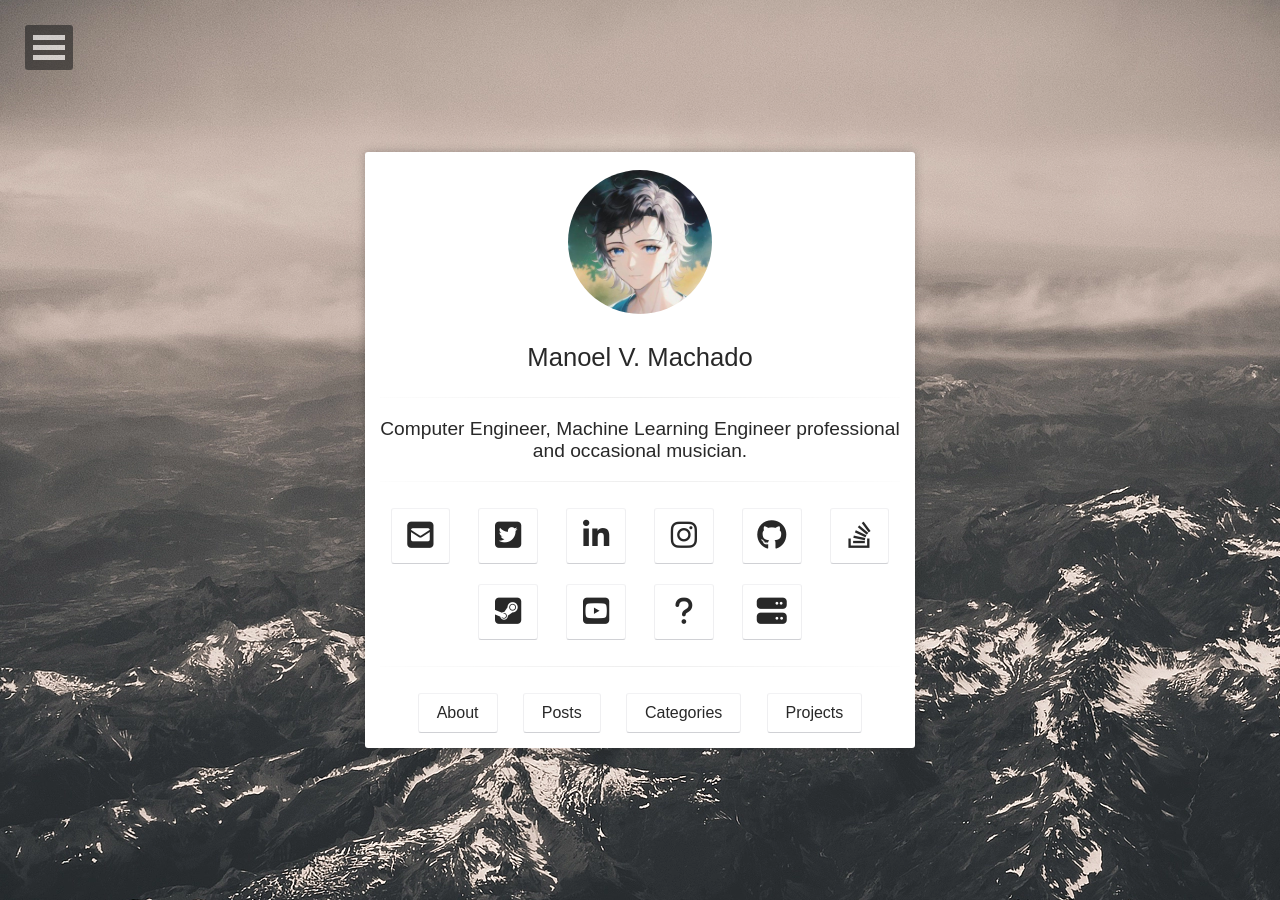
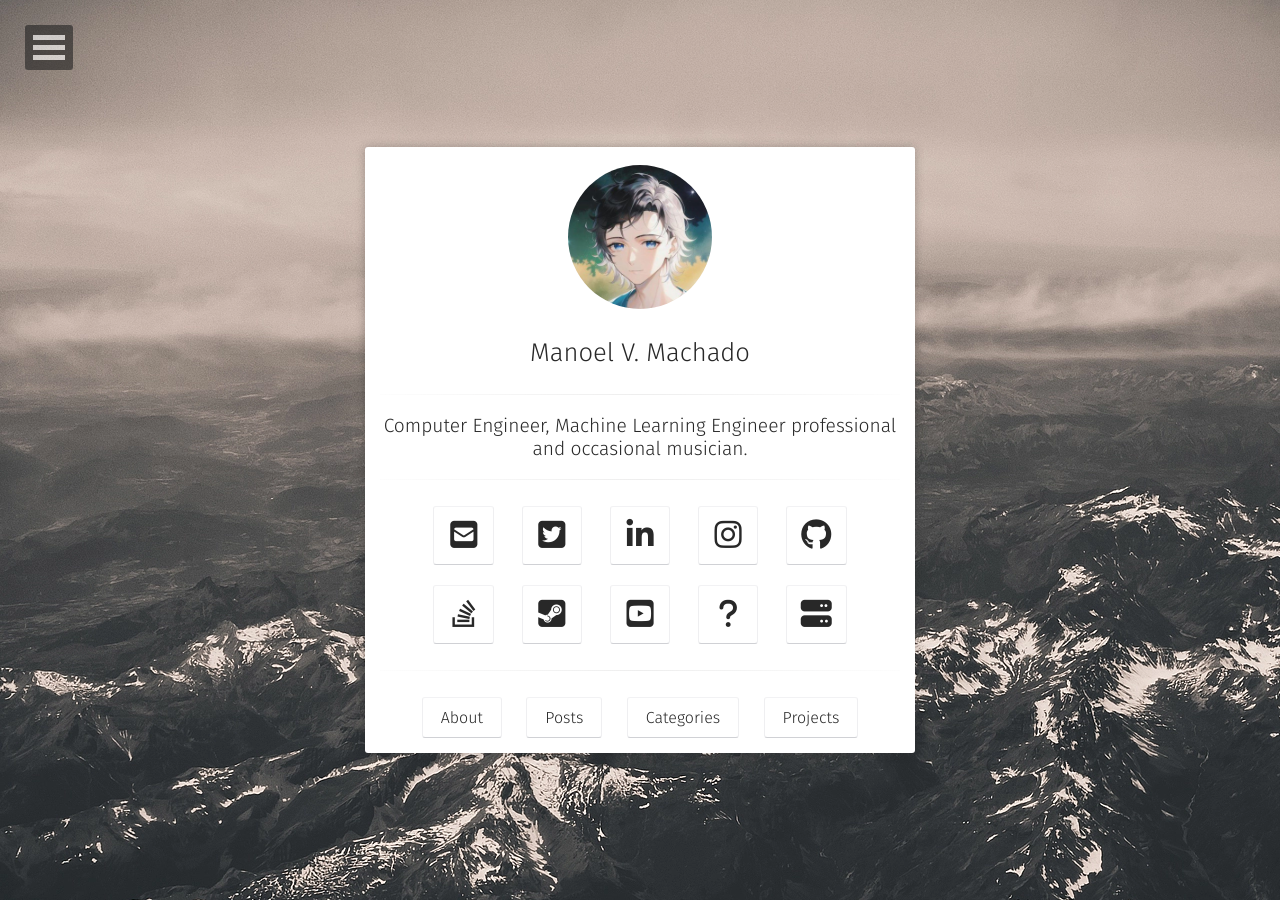
Before and after one commit to ryukinix/ryukinix.github.io, a Jekyll site: the page built from index.html, in a window 1280 px wide. Built offline with Jekyll 4.4.1, drawn with Linux system fonts in a browser that asks for light colours.

Commit message:
fix: site font refactor using fire sans and social links size

```diff
--- a/_includes/social-links.html
+++ b/_includes/social-links.html
@@ -1,5 +1,5 @@
 <hr class="hr-line">
-    <h3 class="title" style="font-size:30px;">
+    <h3 class="title" style="font-size:31px;">
         {% if site.email %}<a class="social-btn" href="mailto:{{ site.email }}" target="_blank"><i class="fas fa-fw fa-envelope-square"></i></a>{% endif %}
         {% if site.twitter %}<a class="social-btn" href="http://twitter.com/{{ site.twitter }}" target="_blank"><i class="fab fa-fw fa-twitter-square"></i></a>{% endif %}
         {% if site.facebook %}<a class="social-btn" href="http://facebook.com/{{ site.facebook }}" target="_blank"><i class="fab fa-fw fa-facebook-square"></i></a>{% endif %}
--- a/_sass/variables.scss
+++ b/_sass/variables.scss
@@ -27,7 +27,7 @@ $danger				 : #C64537;
 $info		         : #308cbc;
 
 //fonts
-$font1               : sans-serif;
+$font1               : 'Fira Sans', sans-serif;
 $font2               : Inconsolata;
 $alt-font            : serif;
 $doc-font-size       : 16;
--- a/_sass/vendor/google-fonts.scss
+++ b/_sass/vendor/google-fonts.scss
@@ -1,162 +1 @@
-/* FIRA Sans */
-/* latin-ext */
-@font-face {
-  font-family: 'Fira Sans';
-  font-style: normal;
-  font-weight: 300;
-  src: local('Fira Sans Light'), local('FiraSans-Light'), url(https://fonts.gstatic.com/s/firasans/v5/VTBnrK42EiOBncVyQXZ7jz0LW-43aMEzIO6XUTLjad8.woff2) format('woff2');
-  unicode-range: U+0100-024F, U+1E00-1EFF, U+20A0-20AB, U+20AD-20CF, U+2C60-2C7F, U+A720-A7FF;
-}
-/* latin */
-@font-face {
-  font-family: 'Fira Sans';
-  font-style: normal;
-  font-weight: 300;
-  src: local('Fira Sans Light'), local('FiraSans-Light'), url(https://fonts.gstatic.com/s/firasans/v5/VTBnrK42EiOBncVyQXZ7j-gdm0LZdjqr5-oayXSOefg.woff2) format('woff2');
-  unicode-range: U+0000-00FF, U+0131, U+0152-0153, U+02C6, U+02DA, U+02DC, U+2000-206F, U+2074, U+20AC, U+2212, U+2215, U+E0FF, U+EFFD, U+F000;
-}
-/* latin-ext */
-@font-face {
-  font-family: 'Fira Sans';
-  font-style: normal;
-  font-weight: 400;
-  src: local('Fira Sans'), local('FiraSans-Regular'), url(https://fonts.gstatic.com/s/firasans/v5/MIPWVWI_mY_QERxcMVPEwBJtnKITppOI_IvcXXDNrsc.woff2) format('woff2');
-  unicode-range: U+0100-024F, U+1E00-1EFF, U+20A0-20AB, U+20AD-20CF, U+2C60-2C7F, U+A720-A7FF;
-}
-/* latin */
-@font-face {
-  font-family: 'Fira Sans';
-  font-style: normal;
-  font-weight: 400;
-  src: local('Fira Sans'), local('FiraSans-Regular'), url(https://fonts.gstatic.com/s/firasans/v5/EjsrzDkQUQCDwsBtLpcVQVtXRa8TVwTICgirnJhmVJw.woff2) format('woff2');
-  unicode-range: U+0000-00FF, U+0131, U+0152-0153, U+02C6, U+02DA, U+02DC, U+2000-206F, U+2074, U+20AC, U+2212, U+2215, U+E0FF, U+EFFD, U+F000;
-}
-/* latin-ext */
-@font-face {
-  font-family: 'Fira Sans';
-  font-style: normal;
-  font-weight: 500;
-  src: local('Fira Sans Medium'), local('FiraSans-Medium'), url(https://fonts.gstatic.com/s/firasans/v5/zM2u8V3CuPVwAAXFQcDi4D0LW-43aMEzIO6XUTLjad8.woff2) format('woff2');
-  unicode-range: U+0100-024F, U+1E00-1EFF, U+20A0-20AB, U+20AD-20CF, U+2C60-2C7F, U+A720-A7FF;
-}
-/* latin */
-@font-face {
-  font-family: 'Fira Sans';
-  font-style: normal;
-  font-weight: 500;
-  src: local('Fira Sans Medium'), local('FiraSans-Medium'), url(https://fonts.gstatic.com/s/firasans/v5/zM2u8V3CuPVwAAXFQcDi4Ogdm0LZdjqr5-oayXSOefg.woff2) format('woff2');
-  unicode-range: U+0000-00FF, U+0131, U+0152-0153, U+02C6, U+02DA, U+02DC, U+2000-206F, U+2074, U+20AC, U+2212, U+2215, U+E0FF, U+EFFD, U+F000;
-}
-/* latin-ext */
-@font-face {
-  font-family: 'Fira Sans';
-  font-style: normal;
-  font-weight: 700;
-  src: local('Fira Sans Bold'), local('FiraSans-Bold'), url(https://fonts.gstatic.com/s/firasans/v5/DugPdSljmOTocZOR2CItOj0LW-43aMEzIO6XUTLjad8.woff2) format('woff2');
-  unicode-range: U+0100-024F, U+1E00-1EFF, U+20A0-20AB, U+20AD-20CF, U+2C60-2C7F, U+A720-A7FF;
-}
-/* latin */
-@font-face {
-  font-family: 'Fira Sans';
-  font-style: normal;
-  font-weight: 700;
-  src: local('Fira Sans Bold'), local('FiraSans-Bold'), url(https://fonts.gstatic.com/s/firasans/v5/DugPdSljmOTocZOR2CItOugdm0LZdjqr5-oayXSOefg.woff2) format('woff2');
-  unicode-range: U+0000-00FF, U+0131, U+0152-0153, U+02C6, U+02DA, U+02DC, U+2000-206F, U+2074, U+20AC, U+2212, U+2215, U+E0FF, U+EFFD, U+F000;
-}
-/* latin-ext */
-@font-face {
-  font-family: 'Fira Sans';
-  font-style: italic;
-  font-weight: 300;
-  src: local('Fira Sans Light Italic'), local('FiraSans-LightItalic'), url(https://fonts.gstatic.com/s/firasans/v5/6s0YCA9oCTF6hM60YM-qTavyPXdneeGd26m9EmFSSWg.woff2) format('woff2');
-  unicode-range: U+0100-024F, U+1E00-1EFF, U+20A0-20AB, U+20AD-20CF, U+2C60-2C7F, U+A720-A7FF;
-}
-/* latin */
-@font-face {
-  font-family: 'Fira Sans';
-  font-style: italic;
-  font-weight: 300;
-  src: local('Fira Sans Light Italic'), local('FiraSans-LightItalic'), url(https://fonts.gstatic.com/s/firasans/v5/6s0YCA9oCTF6hM60YM-qTUo2lTMeWA_kmIyWrkNCwPc.woff2) format('woff2');
-  unicode-range: U+0000-00FF, U+0131, U+0152-0153, U+02C6, U+02DA, U+02DC, U+2000-206F, U+2074, U+20AC, U+2212, U+2215, U+E0FF, U+EFFD, U+F000;
-}
-/* latin-ext */
-@font-face {
-  font-family: 'Fira Sans';
-  font-style: italic;
-  font-weight: 400;
-  src: local('Fira Sans Italic'), local('FiraSans-Italic'), url(https://fonts.gstatic.com/s/firasans/v5/QURAmFz4b80g324-oF-UjyYE0-AqJ3nfInTTiDXDjU4.woff2) format('woff2');
-  unicode-range: U+0100-024F, U+1E00-1EFF, U+20A0-20AB, U+20AD-20CF, U+2C60-2C7F, U+A720-A7FF;
-}
-/* latin */
-@font-face {
-  font-family: 'Fira Sans';
-  font-style: italic;
-  font-weight: 400;
-  src: local('Fira Sans Italic'), local('FiraSans-Italic'), url(https://fonts.gstatic.com/s/firasans/v5/QURAmFz4b80g324-oF-Uj44P5ICox8Kq3LLUNMylGO4.woff2) format('woff2');
-  unicode-range: U+0000-00FF, U+0131, U+0152-0153, U+02C6, U+02DA, U+02DC, U+2000-206F, U+2074, U+20AC, U+2212, U+2215, U+E0FF, U+EFFD, U+F000;
-}
-/* latin-ext */
-@font-face {
-  font-family: 'Fira Sans';
-  font-style: italic;
-  font-weight: 500;
-  src: local('Fira Sans Medium Italic'), local('FiraSans-MediumItalic'), url(https://fonts.gstatic.com/s/firasans/v5/6s0YCA9oCTF6hM60YM-qTbX8PDrklLOWyWIn-2-AqKA.woff2) format('woff2');
-  unicode-range: U+0100-024F, U+1E00-1EFF, U+20A0-20AB, U+20AD-20CF, U+2C60-2C7F, U+A720-A7FF;
-}
-/* latin */
-@font-face {
-  font-family: 'Fira Sans';
-  font-style: italic;
-  font-weight: 500;
-  src: local('Fira Sans Medium Italic'), local('FiraSans-MediumItalic'), url(https://fonts.gstatic.com/s/firasans/v5/6s0YCA9oCTF6hM60YM-qTbBojE9J5UnpMtv5N3zfxwk.woff2) format('woff2');
-  unicode-range: U+0000-00FF, U+0131, U+0152-0153, U+02C6, U+02DA, U+02DC, U+2000-206F, U+2074, U+20AC, U+2212, U+2215, U+E0FF, U+EFFD, U+F000;
-}
-/* latin-ext */
-@font-face {
-  font-family: 'Fira Sans';
-  font-style: italic;
-  font-weight: 700;
-  src: local('Fira Sans Bold Italic'), local('FiraSans-BoldItalic'), url(https://fonts.gstatic.com/s/firasans/v5/6s0YCA9oCTF6hM60YM-qTejkDdvhIIFj_YMdgqpnSB0.woff2) format('woff2');
-  unicode-range: U+0100-024F, U+1E00-1EFF, U+20A0-20AB, U+20AD-20CF, U+2C60-2C7F, U+A720-A7FF;
-}
-/* latin */
-@font-face {
-  font-family: 'Fira Sans';
-  font-style: italic;
-  font-weight: 700;
-  src: local('Fira Sans Bold Italic'), local('FiraSans-BoldItalic'), url(https://fonts.gstatic.com/s/firasans/v5/6s0YCA9oCTF6hM60YM-qTYlIZu-HDpmDIZMigmsroc4.woff2) format('woff2');
-  unicode-range: U+0000-00FF, U+0131, U+0152-0153, U+02C6, U+02DA, U+02DC, U+2000-206F, U+2074, U+20AC, U+2212, U+2215, U+E0FF, U+EFFD, U+F000;
-}
-/* Inconsolata */
-/* latin-ext */
-@font-face {
-  font-family: 'Inconsolata';
-  font-style: normal;
-  font-weight: 400;
-  src: local('Inconsolata'), url(https://fonts.gstatic.com/s/inconsolata/v12/BjAYBlHtW3CJxDcjzrnZCCYE0-AqJ3nfInTTiDXDjU4.woff2) format('woff2');
-  unicode-range: U+0100-024F, U+1E00-1EFF, U+20A0-20AB, U+20AD-20CF, U+2C60-2C7F, U+A720-A7FF;
-}
-/* latin */
-@font-face {
-  font-family: 'Inconsolata';
-  font-style: normal;
-  font-weight: 400;
-  src: local('Inconsolata'), url(https://fonts.gstatic.com/s/inconsolata/v12/BjAYBlHtW3CJxDcjzrnZCI4P5ICox8Kq3LLUNMylGO4.woff2) format('woff2');
-  unicode-range: U+0000-00FF, U+0131, U+0152-0153, U+02C6, U+02DA, U+02DC, U+2000-206F, U+2074, U+20AC, U+2212, U+2215, U+E0FF, U+EFFD, U+F000;
-}
-/* latin-ext */
-@font-face {
-  font-family: 'Inconsolata';
-  font-style: normal;
-  font-weight: 700;
-  src: local('Inconsolata Bold'), local('Inconsolata-Bold'), url(https://fonts.gstatic.com/s/inconsolata/v12/AIed271kqQlcIRSOnQH0yejkDdvhIIFj_YMdgqpnSB0.woff2) format('woff2');
-  unicode-range: U+0100-024F, U+1E00-1EFF, U+20A0-20AB, U+20AD-20CF, U+2C60-2C7F, U+A720-A7FF;
-}
-/* latin */
-@font-face {
-  font-family: 'Inconsolata';
-  font-style: normal;
-  font-weight: 700;
-  src: local('Inconsolata Bold'), local('Inconsolata-Bold'), url(https://fonts.gstatic.com/s/inconsolata/v12/AIed271kqQlcIRSOnQH0yYlIZu-HDpmDIZMigmsroc4.woff2) format('woff2');
-  unicode-range: U+0000-00FF, U+0131, U+0152-0153, U+02C6, U+02DA, U+02DC, U+2000-206F, U+2074, U+20AC, U+2212, U+2215, U+E0FF, U+EFFD, U+F000;
-}
+@import url('https://fonts.googleapis.com/css2?family=Fira+Sans:ital,wght@0,300;0,400;0,500;0,700;1,300;1,400;1,500;1,700&family=Inconsolata:wght@400;700&display=swap');
```
